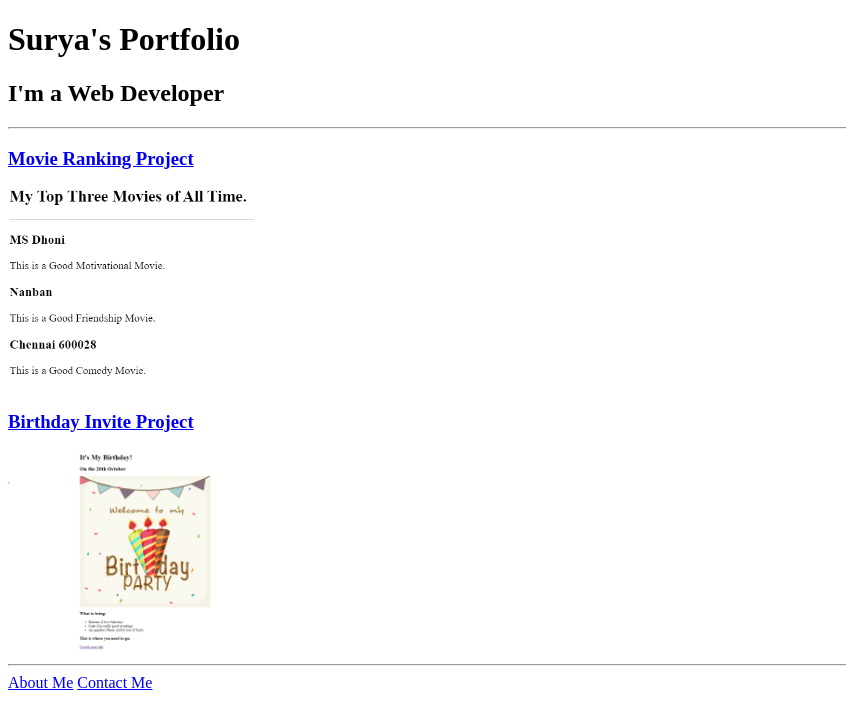
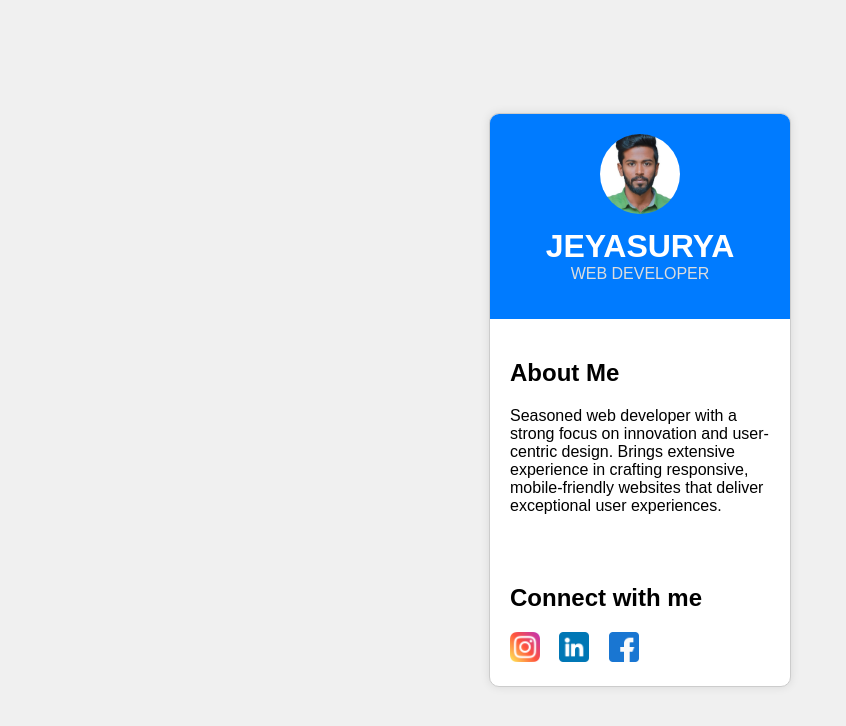
Before and after one commit to Jeyasurya-20/HTML-portfolio, a plain HTML site: page index.html in a window 1280 px wide. Shown: the whole page, without its empty margins (0-846 px from the left). Drawn offline with Linux system fonts and the light colour scheme.

Commit message:
Add files via upload

```diff
--- a/index.html
+++ b/index.html
@@ -1,19 +1,45 @@
 <!DOCTYPE html>
-<html lang="English">
-    <head>
+<html lang="en">
+<head>
+    <meta charset="UTF-8">
+    <meta name="viewport" content="width=device-width, initial-scale=1.0">
+    <link rel="stylesheet" href="style.css">
+    <title>Profile</title>
+</head>
+<body class="login-page">
+    <div class="profile-card">
+        <header>
+            <div class="profile-pic">
+                <img src="./IMG_20230726_175733-01.jpeg" alt="Profile Picture of Jeyasurya">
+            </div>
+            <div class="name">
+                <h1>JEYASURYA</h1>
+                <p>WEB DEVELOPER</p>
+            </div>
+        </header>
 
-  <title>Surya's Portfolio</title>
-    </head>
-    <body>
-        <h1>Surya's Portfolio</h1>
-        <h2>I'm a Web Developer</h2>
-        <hr />
-        <h3><a href="./public/movie-ranking.html">Movie Ranking Project</a></h3>
-  <img src="./assets/images/Surya's Fav Movies.png" height="200" alt="movie ranking project preview"/>
-  <h3><a href="./public/birthday-invite.html">Birthday Invite Project</a></h3>
-  <img src="./assets/images/Surya's Bday.png" height="200" alt="birthday invite project preview"/>
-  <hr />
-  <a href="./public/about.html">About Me</a>
-  <a href="./public/contact.html">Contact Me</a>
+        <section class="about-me">
+            <h2>About Me</h2>
+            <p>
+                Seasoned web developer with a strong focus on innovation and user-centric design.
+                Brings extensive experience in crafting responsive, mobile-friendly websites that deliver exceptional user experiences.
+            </p>
+        </section>
+
+        <section class="social-links">
+            <h2>Connect with me</h2>
+            <div class="social-icons">
+                <a href="https://www.instagram.com/your_instagram_username/" target="_blank">
+                    <img src="./instagram.png" alt="Instagram">
+                </a>
+                <a href="https://www.linkedin.com/in/your_linkedin_username/" target="_blank">
+                    <img src="./linkedin.png" alt="LinkedIn">
+                </a>
+                <a href="https://www.facebook.com/your_facebook_username/" target="_blank">
+                    <img src="./facebook.png" alt="Facebook">
+                </a>
+            </div>
+        </section>
+    </div>
 </body>
 </html>
--- /dev/null
+++ b/style.css
@@ -0,0 +1,81 @@
+body {
+    font-family: 'Arial', sans-serif;
+    margin: 0;
+    padding: 0;
+}
+
+.login-page {
+    background-color: #f0f0f0;
+    display: flex;
+    align-items: center;
+    justify-content: center;
+    height: 100vh;
+}
+
+.profile-card {
+    background-color: #fff;
+    border: 1px solid #ccc;
+    border-radius: 10px;
+    overflow: hidden;
+    width: 300px;
+    box-shadow: 0 0 10px rgba(0, 0, 0, 0.1);
+}
+
+header {
+    background-color: #007bff;
+    color: #fff;
+    padding: 20px;
+    text-align: center;
+}
+
+.profile-pic img {
+    border-radius: 50%;
+    width: 80px;
+    height: 80px;
+    object-fit: cover;
+}
+
+.name h1 {
+    margin-top: 10px;
+    margin-bottom: 0;
+}
+
+.name p {
+    margin-top: 0;
+    color: #ddd;
+}
+
+.about-me, .social-links {
+    padding: 20px;
+}
+
+.about-me p {
+    margin-bottom: 10px;
+}
+
+.social-links ul {
+    list-style: none;
+    padding: 0;
+    margin: 0;
+}
+
+.social-links li {
+    margin-bottom: 10px;
+}
+
+.social-links a {
+    text-decoration: none;
+    color: #007bff;
+    font-weight: bold;
+}
+
+.social-links a:hover {
+    text-decoration: underline;
+    color: #0056b3;
+}
+
+.social-links img {
+    width: 30px;
+    height: 30px;
+    margin-right: 15px;
+}
```
Also changed, not shown: IMG_20230726_175733-01.jpeg (added), facebook.png (added), instagram.png (added), linkedin.png (added).
